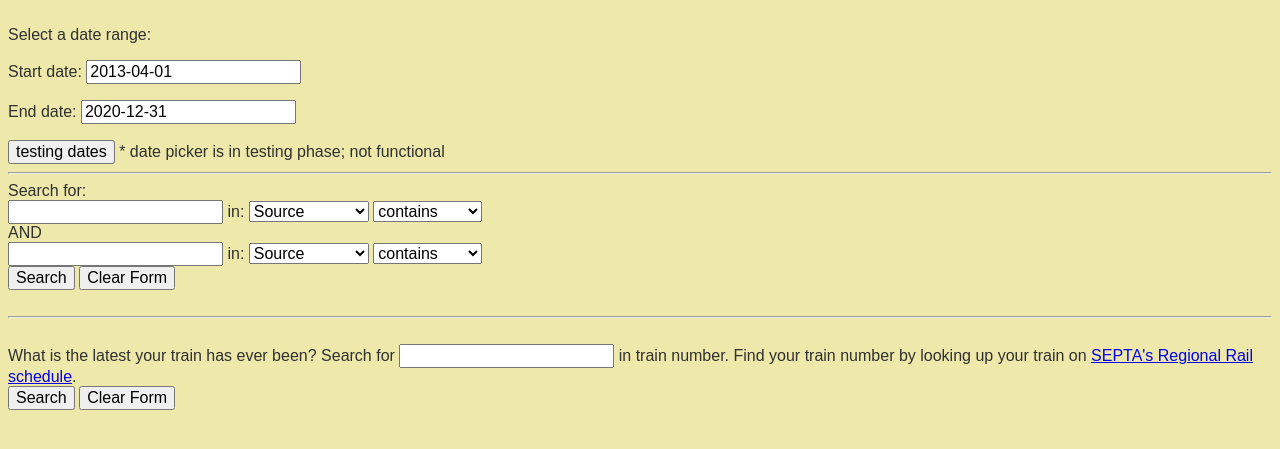
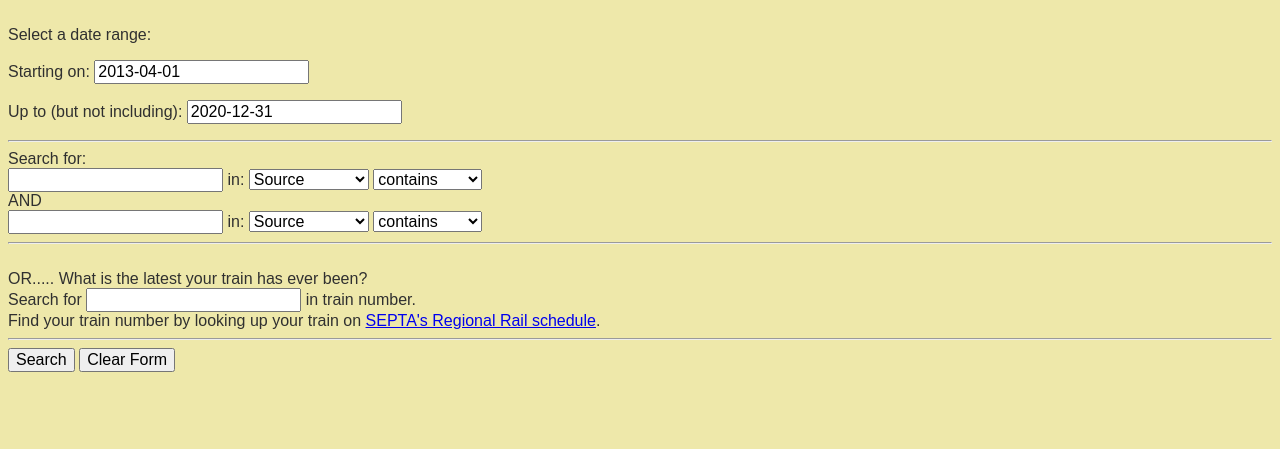
Before and after one commit to maneesha/septa_rr, a Python web app: template templates/search_form.html in a window 1280 px wide. Shown: the top 449 px of the page. Run offline with Jinja, Linux system fonts and the light colour scheme; the template is opened without the code that fills it, so the values that code supplies are empty; some libraries are stand-ins or nearby versions.

Commit message:
cleaned up search form a bit (removed extra buttons etc)

```diff
--- a/templates/search_form.html
+++ b/templates/search_form.html
@@ -24,10 +24,15 @@
 <div class = "ui-widget">
 
     Select a date range:
-    <p>Start date: <input type="text"  name = "start_date" class="datepicker" value = "2013-04-01" /></p>
-    <p>End date: <input type="text" name = "end_date" class="datepicker" value = "2020-12-31" /></p>
-    <input type = "submit" value = "testing dates">
-    * date picker is in testing phase; not functional
+    <p>Starting on: <input type="text"  name = "start_date" class="datepicker" value = "2013-04-01" /></p>
+    <p>Up to (but not including): <input type="text" name = "end_date" class="datepicker" value = "2020-12-31" /></p>
+
+
+<!--     <input type = "submit" value = "testing dates">
+    * date picker is in testing phase; not functional -->
+
+
+
     <hr>
 
     <label for="stations">Search for: </label>
@@ -73,9 +78,13 @@
 
     <br>
 
-    <input type = "submit" value="Search">
+<!--     <input type = "submit" value="Search">
 
-    <input type = 'reset' value = 'Clear Form'>
+    <input type = 'reset' value = 'Clear Form'> -->
+
+
+
+
 <!-- </div>
 
 
@@ -84,20 +93,19 @@
 
 <div class = "ui-widget"> -->
 
-<br>
-<br>
+
 <hr>
 <br>
 
-What is the latest your train has ever been?
+OR..... What is the latest your train has ever been?
 <!-- <form action = "/search/" method = "get"> -->
-
+<br>
 Search for
 <input type = "text" name = "train_number_search">
-in train number.  Find your train number by looking up your train on <a href = "http://www.septa.org/schedules/rail/index.html">SEPTA's Regional Rail schedule</a>.
+in train number.  <br> Find your train number by looking up your train on <a href = "http://www.septa.org/schedules/rail/index.html">SEPTA's Regional Rail schedule</a>.
 
 <br>
-
+<hr>
 <input type = "submit" value = "Search">
 <input type = 'reset' value = 'Clear Form'>
  </div>
```
